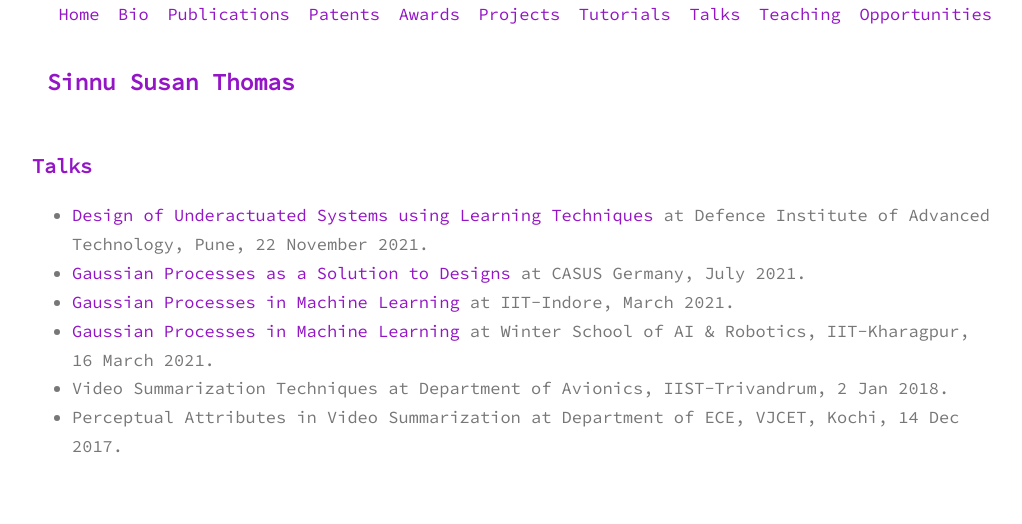
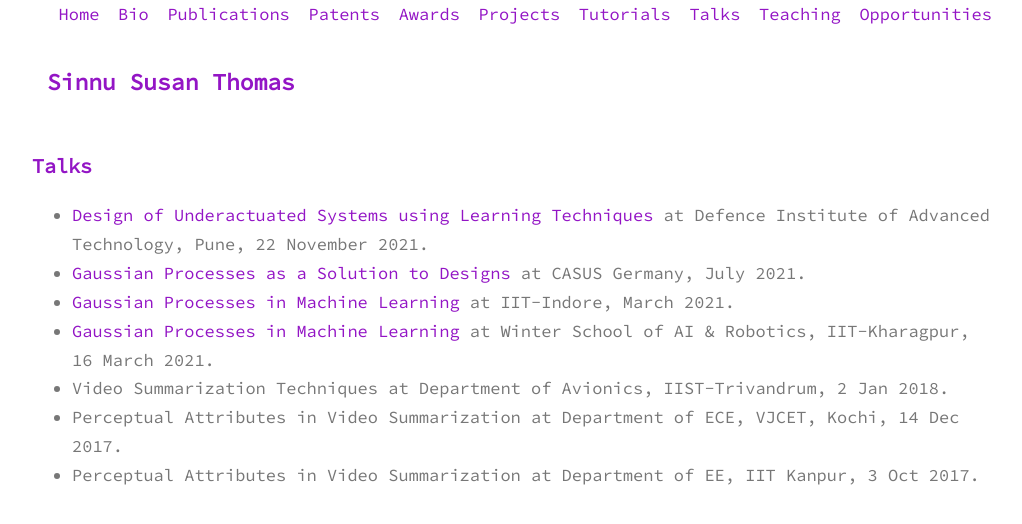
Before and after one commit to sinnuthomas/sinnuthomas.github.io, a Jekyll site: the page built from talks.md, in a window 1280 px wide. Shown: the top 524 px of the page, without its empty margins (128-1150 px from the left). Built offline with Jekyll 4.4.1, drawn with Linux system fonts in a browser that asks for light colours.

Commit message:
Update talks.md

```diff
--- a/talks.md
+++ b/talks.md
@@ -9,3 +9,4 @@ permalink: /talks/
   * [Gaussian Processes in Machine Learning](https://www.youtube.com/watch?v=UWH8_-njdaA) at Winter School of AI & Robotics, IIT-Kharagpur, 16 March 2021.
   * Video Summarization Techniques at Department of Avionics, IIST-Trivandrum, 2 Jan 2018.
   * Perceptual Attributes in Video Summarization at Department of ECE, VJCET, Kochi, 14 Dec 2017.
+  * Perceptual Attributes in Video Summarization at Department of EE, IIT Kanpur, 3 Oct 2017.
```
